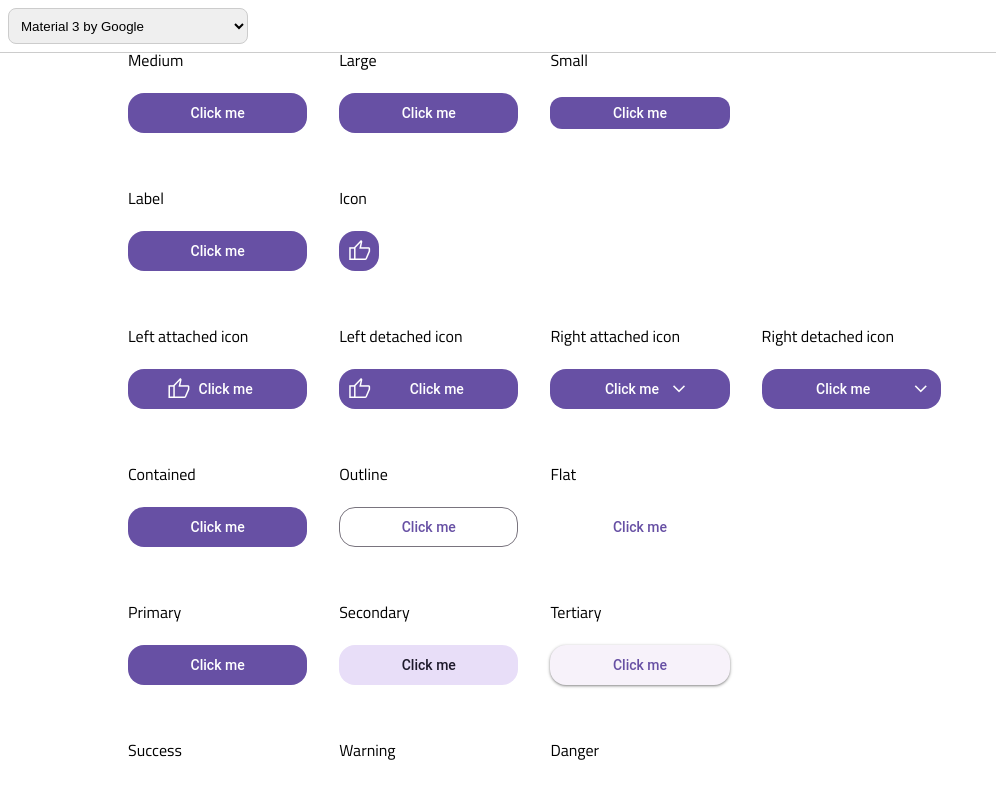
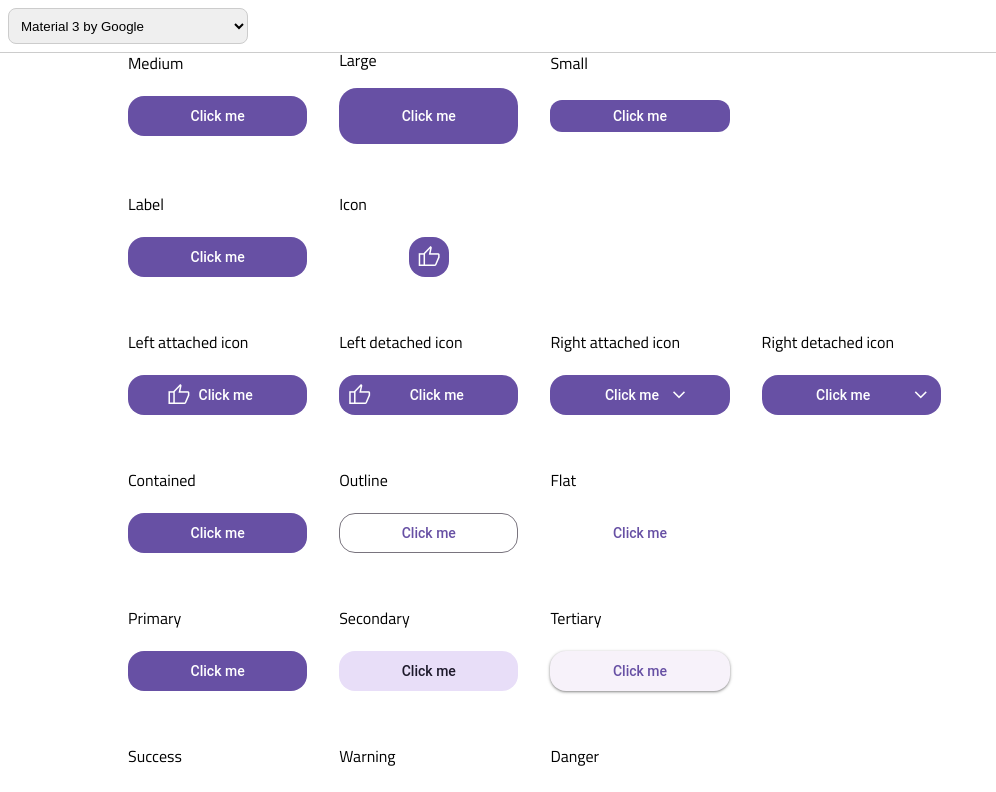
Before and after one commit to rodrigojcmello/kiskadee, a React (Vite) app in the folder packages/react/: page / in a window 1280 px wide. Shown: the top 792 px of the page, without its empty margins (0-996 px from the left). Built offline with nearby package versions, Linux system fonts and the light colour scheme.

Commit message:
feat: big button for material

```diff
--- a/packages/react/src/site/documentation/Button/ButtonDocumentation.module.scss
+++ b/packages/react/src/site/documentation/Button/ButtonDocumentation.module.scss
@@ -1,22 +1,3 @@
-.applicable {
-  height: 50px;
-  position: relative;
-}
-
-.applicable-table {
-  display: table;
-  position: absolute;
-  top: 0;
-  left: 0;
-  height: 100%;
-  width: 100%;
-}
-
-.applicable-cell {
-  display: table-cell;
-  vertical-align: middle;
-}
-
 .no-transition * {
   transition: none !important;
 }
--- a/packages/react/src/site/documentation/Button/ButtonDocumentation.tsx
+++ b/packages/react/src/site/documentation/Button/ButtonDocumentation.tsx
@@ -1,8 +1,7 @@
 /* eslint-disable @typescript-eslint/no-empty-function */
-import type { FC, PropsWithChildren, ReactElement } from 'react';
+import type { FC, ReactElement } from 'react';
 import { useContext, useEffect, useLayoutEffect, useState } from 'react';
 import { Button } from '../../../components/Button';
-import { Box } from '../../components/Box/Box';
 import { Container } from '../../components/Container/Container';
 import { BoxTitle } from '../../components/BoxTitle/BoxTitle';
 import type {
@@ -12,18 +11,6 @@ import type {
 } from '../../../components/Button';
 import { KiskadeeContext } from '../../../context';
 import style from './ButtonDocumentation.module.scss';
-
-const Applicable: FC<PropsWithChildren<Record<string, unknown>>> = ({
-  children,
-}) => {
-  return (
-    <div className={style.applicable}>
-      <div className={style['applicable-table']}>
-        <div className={style['applicable-cell']}>{children}</div>
-      </div>
-    </div>
-  );
-};
 
 const NotApplicable: FC = () => {
   return (
@@ -78,11 +65,11 @@ export const ButtonDocumentation: FC = () => {
 
   return (
     <Container className={!pageLoad ? style['no-transition'] : undefined}>
-      <Box>
+      <div className={`${style.buttonRow} ${style.buttonGrid}`}>
         <div>
           <BoxTitle>Medium</BoxTitle>
           {buttonOption?.size?.sm ? (
-            <Applicable>
+            <div className={style.buttonWrap}>
               <Button
                 label={label}
                 width={width}
@@ -100,7 +87,7 @@ export const ButtonDocumentation: FC = () => {
                   setIconType(undefined);
                 }}
               />
-            </Applicable>
+            </div>
           ) : (
             <NotApplicable />
           )}
@@ -108,7 +95,7 @@ export const ButtonDocumentation: FC = () => {
         <div>
           <BoxTitle>Large</BoxTitle>
           {buttonOption?.size?.lg ? (
-            <Applicable>
+            <div className={style.buttonWrap}>
               <Button
                 label={label}
                 width={width}
@@ -127,7 +114,7 @@ export const ButtonDocumentation: FC = () => {
                   // setIconType('attached');
                 }}
               />
-            </Applicable>
+            </div>
           ) : (
             <NotApplicable />
           )}
@@ -135,7 +122,7 @@ export const ButtonDocumentation: FC = () => {
         <div>
           <BoxTitle>Small</BoxTitle>
           {buttonOption?.size?.sm ? (
-            <Applicable>
+            <div className={style.buttonWrap}>
               <Button
                 label={label}
                 width={width}
@@ -154,18 +141,18 @@ export const ButtonDocumentation: FC = () => {
                   // setIconType('detached');
                 }}
               />
-            </Applicable>
+            </div>
           ) : (
             <NotApplicable />
           )}
         </div>
-      </Box>
+      </div>
 
-      <Box>
+      <div className={`${style.buttonRow} ${style.buttonGrid}`}>
         <div>
           <BoxTitle>Label</BoxTitle>
           {buttonContainer?.type?.contained ? (
-            <Applicable>
+            <div className={style.buttonWrap}>
               <Button
                 label="Click me"
                 width="block"
@@ -180,7 +167,7 @@ export const ButtonDocumentation: FC = () => {
                   setIconType(undefined);
                 }}
               />
-            </Applicable>
+            </div>
           ) : (
             <NotApplicable />
           )}
@@ -189,7 +176,7 @@ export const ButtonDocumentation: FC = () => {
         <div>
           <BoxTitle>Icon</BoxTitle>
           {buttonOption?.size?.sm ? (
-            <Applicable>
+            <div className={style.buttonWrap}>
               <Button
                 type={type}
                 variant={variant}
@@ -207,18 +194,18 @@ export const ButtonDocumentation: FC = () => {
                   setIconType(undefined);
                 }}
               />
-            </Applicable>
+            </div>
           ) : (
             <NotApplicable />
           )}
         </div>
-      </Box>
+      </div>
 
-      <Box>
+      <div className={`${style.buttonRow} ${style.buttonGrid}`}>
         <div>
           <BoxTitle>Left attached icon</BoxTitle>
           {buttonOption?.icon?.enable?.left ? (
-            <Applicable>
+            <div className={style.buttonWrap}>
               <Button
                 label="Click me"
                 width="block"
@@ -238,7 +225,7 @@ export const ButtonDocumentation: FC = () => {
                   setIconType('attached');
                 }}
               />
-            </Applicable>
+            </div>
           ) : (
             <NotApplicable />
           )}
@@ -246,7 +233,7 @@ export const ButtonDocumentation: FC = () => {
         <div>
           <BoxTitle>Left detached icon</BoxTitle>
           {buttonOption?.icon?.enable?.left ? (
-            <Applicable>
+            <div className={style.buttonWrap}>
               <Button
                 label="Click me"
                 width="block"
@@ -266,7 +253,7 @@ export const ButtonDocumentation: FC = () => {
                   );
                 }}
               />
-            </Applicable>
+            </div>
           ) : (
             <NotApplicable />
           )}
@@ -274,7 +261,7 @@ export const ButtonDocumentation: FC = () => {
         <div>
           <BoxTitle>Right attached icon</BoxTitle>
           {buttonOption?.icon?.enable?.right ? (
-            <Applicable>
+            <div className={style.buttonWrap}>
               <Button
                 label="Click me"
                 width="block"
@@ -296,7 +283,7 @@ export const ButtonDocumentation: FC = () => {
                   );
                 }}
               />
-            </Applicable>
+            </div>
           ) : (
             <NotApplicable />
           )}
@@ -304,7 +291,7 @@ export const ButtonDocumentation: FC = () => {
         <div>
           <BoxTitle>Right detached icon</BoxTitle>
           {buttonOption?.icon?.enable?.right ? (
-            <Applicable>
+            <div className={style.buttonWrap}>
               <Button
                 label="Click me"
                 width="block"
@@ -326,12 +313,12 @@ export const ButtonDocumentation: FC = () => {
                   );
                 }}
               />
-            </Applicable>
+            </div>
           ) : (
             <NotApplicable />
           )}
         </div>
-      </Box>
+      </div>
 
       <div className={`${style.buttonRow} ${style.buttonGrid}`}>
         <div>
--- a/packages/react/src/themes/material/theme.ts
+++ b/packages/react/src/themes/material/theme.ts
@@ -12,8 +12,8 @@ export const materialTheme: KiskadeeSchema = {
         borderRadius: {
           default: 'rounded',
           variant: {
-            rounded: { md: 16, sm: 12 },
-            full: { md: 20, sm: 16 },
+            rounded: { lg: 18, md: 16, sm: 12 },
+            full: { lg: 28, md: 20, sm: 16 },
           },
           none: 0,
         },
@@ -231,6 +231,15 @@ export const materialTheme: KiskadeeSchema = {
                 paddingLeft: 8,
                 paddingRight: 8,
               },
+              lg: {
+                paddingTop: 18,
+                paddingBottom: 18,
+                paddingLeft: 18,
+                paddingRight: 18,
+              },
+              sm: {
+                fontSize: 16,
+              },
             },
           },
           type: {
@@ -361,6 +370,12 @@ export const materialTheme: KiskadeeSchema = {
                 paddingLeft: 16,
                 paddingRight: 16,
               },
+              lg: {
+                paddingTop: 18,
+                paddingBottom: 18,
+                paddingLeft: 18,
+                paddingRight: 18,
+              },
             },
           },
           type: {
```
